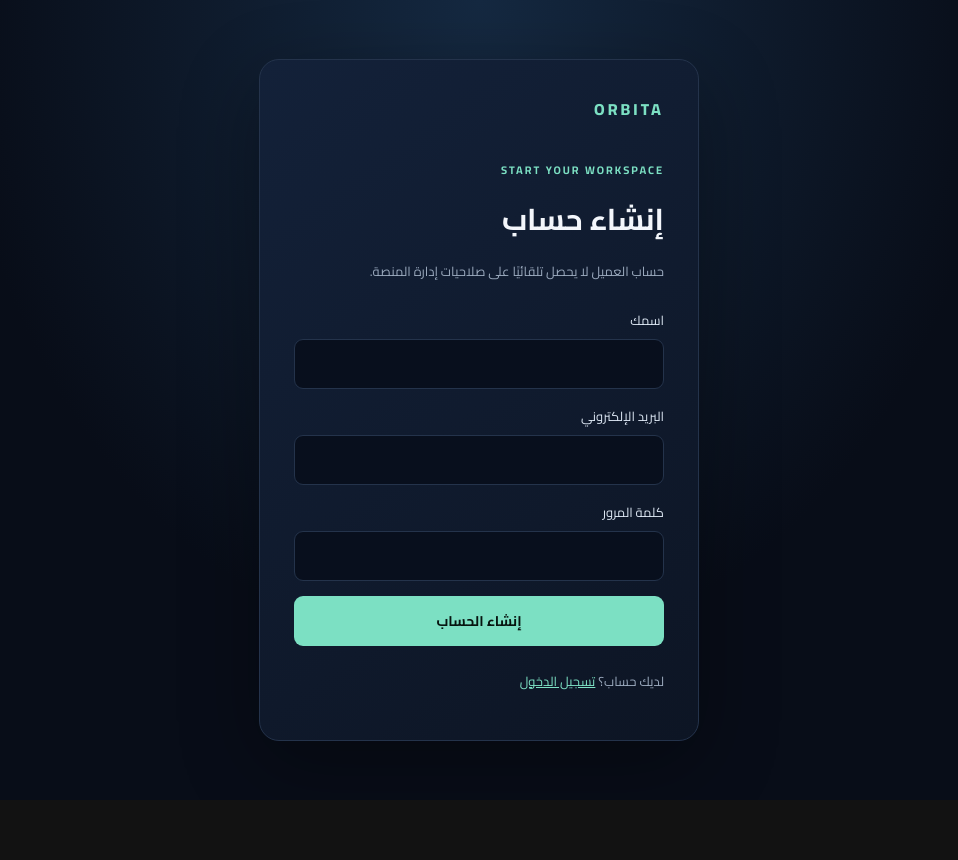
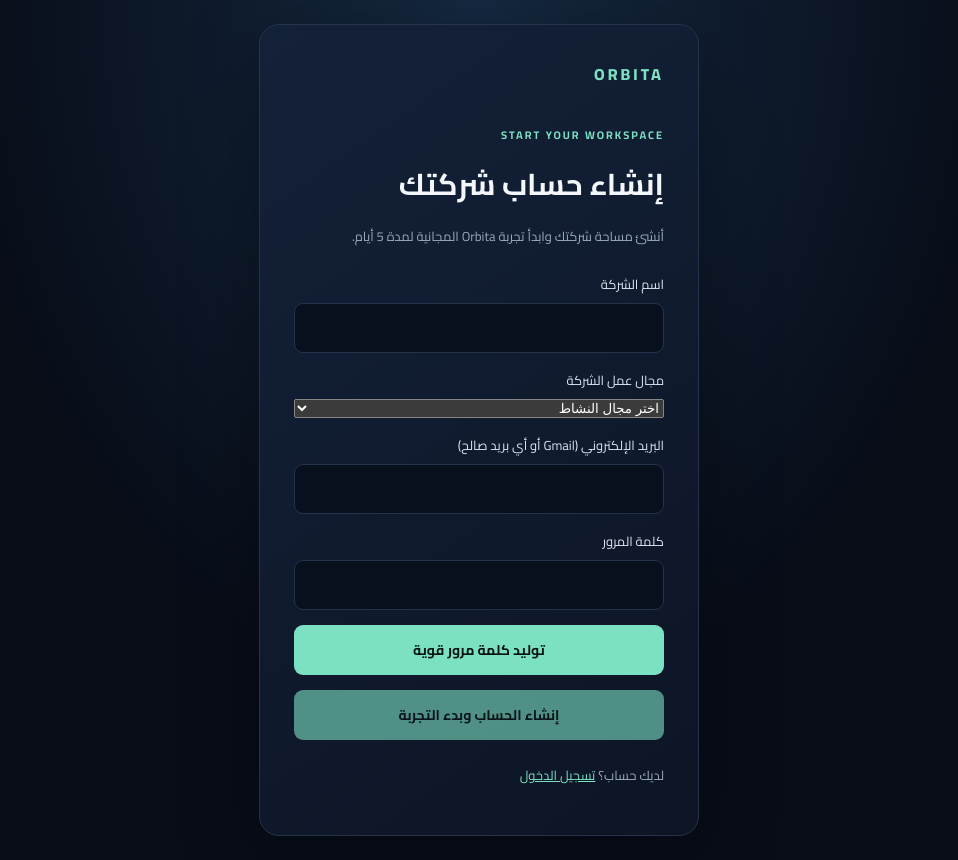
Before and after one commit to seifhaytham275-star/Orbita, a Next.js app: page /signup in a window 1280 px wide. Shown: the whole page, without its empty margins (161-1119 px from the left). Before the commit the page ends 800 px from the top, so only its background shows below. Built offline with nearby package versions, Linux system fonts and the light colour scheme.

Commit message:
Expand company signup and add generated password option

```diff
--- a/src/app/signup/page.tsx
+++ b/src/app/signup/page.tsx
@@ -2,32 +2,62 @@
 import { useState } from "react";
 import { createSupabaseBrowserClient } from "@/lib/supabase/client";
 
+function makePassword() {
+  const chars = "ABCDEFGHJKLMNPQRSTUVWXYZabcdefghijkmnopqrstuvwxyz23456789!@#$%";
+  const bytes = new Uint32Array(16);
+  crypto.getRandomValues(bytes);
+  return Array.from(bytes, value => chars[value % chars.length]).join("");
+}
+
 export default function SignupPage() {
   const [message,setMessage] = useState("");
   const [busy,setBusy] = useState(false);
+  const [password,setPassword] = useState("");
   async function submit(event: React.FormEvent<HTMLFormElement>) {
     event.preventDefault(); setBusy(true); setMessage("");
     const form = new FormData(event.currentTarget);
+    const companyName = String(form.get("companyName") || "").trim();
+    const industry = String(form.get("industry") || "").trim();
+    const email = String(form.get("email") || "").trim();
     try {
       const supabase = createSupabaseBrowserClient();
       const { error } = await supabase.auth.signUp({
-        email: String(form.get("email") || ""),
-        password: String(form.get("password") || ""),
-        options: { data: { display_name: String(form.get("name") || "") }, emailRedirectTo: window.location.origin + "/dashboard" }
+        email,
+        password,
+        options: {
+          data: { display_name: companyName, company_name: companyName, industry },
+          emailRedirectTo: window.location.origin + "/dashboard"
+        }
       });
       if (error) throw error;
-      setMessage("تم إرسال طلب التسجيل. راجع بريدك الإلكتروني لتأكيد الحساب إذا كان تأكيد البريد مفعّلًا.");
+      setMessage("تم إنشاء الحساب وبدء فترة التجربة المجانية لمدة 5 أيام. راجع بريدك لتأكيد الحساب، ثم سجّل الدخول.");
     } catch (error) { setMessage(error instanceof Error ? error.message : "تعذر إنشاء الحساب."); }
     finally { setBusy(false); }
   }
   return <main className="auth-shell"><section className="auth-card">
     <a href="/" className="auth-brand">ORBITA</a><p className="eyebrow">START YOUR WORKSPACE</p>
-    <h1>إنشاء حساب</h1><p className="auth-muted">حساب العميل لا يحصل تلقائيًا على صلاحيات إدارة المنصة.</p>
+    <h1>إنشاء حساب شركتك</h1>
+    <p className="auth-muted">أنشئ مساحة شركتك وابدأ تجربة Orbita المجانية لمدة 5 أيام.</p>
     <form onSubmit={submit} className="auth-form">
-      <label>اسمك<input name="name" required minLength={2} maxLength={80}/></label>
-      <label>البريد الإلكتروني<input name="email" type="email" required autoComplete="email"/></label>
-      <label>كلمة المرور<input name="password" type="password" required minLength={10} autoComplete="new-password"/></label>
-      <button disabled={busy}>{busy ? "جارٍ الإنشاء..." : "إنشاء الحساب"}</button>
+      <label>اسم الشركة<input name="companyName" required minLength={2} maxLength={120} autoComplete="organization"/></label>
+      <label>مجال عمل الشركة
+        <select name="industry" required defaultValue="">
+          <option value="" disabled>اختر مجال النشاط</option>
+          <option value="تجارة وبيع بالتجزئة">تجارة وبيع بالتجزئة</option>
+          <option value="خدمات ومكاتب">خدمات ومكاتب</option>
+          <option value="عيادات ومراكز طبية">عيادات ومراكز طبية</option>
+          <option value="مطاعم وكافيهات">مطاعم وكافيهات</option>
+          <option value="تعليم وتدريب">تعليم وتدريب</option>
+          <option value="تصنيع ومخازن">تصنيع ومخازن</option>
+          <option value="أخرى">أخرى</option>
+        </select>
+      </label>
+      <label>البريد الإلكتروني (Gmail أو أي بريد صالح)<input name="email" type="email" required autoComplete="email"/></label>
+      <label>كلمة المرور
+        <input name="password" type="text" required minLength={12} maxLength={80} autoComplete="new-password" value={password} onChange={e=>setPassword(e.target.value)} />
+      </label>
+      <button type="button" className="secondary-action" onClick={()=>setPassword(makePassword())}>توليد كلمة مرور قوية</button>
+      <button disabled={busy || password.length < 12}>{busy ? "جارٍ إنشاء الحساب..." : "إنشاء الحساب وبدء التجربة"}</button>
     </form>
     {message && <p className="notice">{message}</p>}
     <p className="auth-muted">لديك حساب؟ <a href="/login">تسجيل الدخول</a></p>
```
